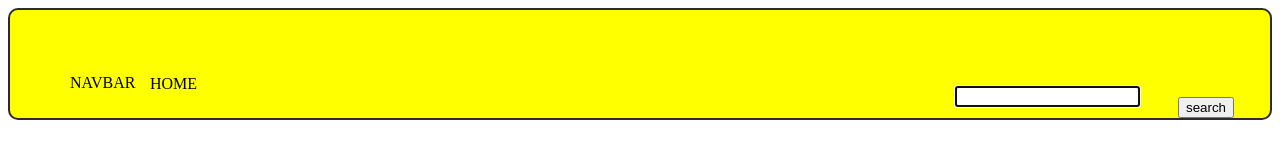
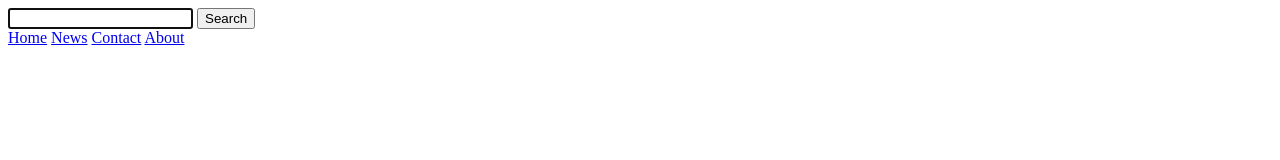
Before and after one commit to PolarBear121/PolarBear121.github.io, a plain HTML site: page index.html in a window 1280 px wide. Drawn offline with nearby package versions, Linux system fonts and the light colour scheme.

Commit message:
Update index.html

```diff
--- a/index.html
+++ b/index.html
@@ -13,26 +13,15 @@
 
 <body>
 
-        <div class="x">
-        <div class="a">
-        	NAVBAR
-         </div>
-         <div class="b">
-         HOME
-         </div>
+    <input id="email-input" type="emai" name="user-email">
+    <button id="kk">Search</button>
 
-<div class="paragraph">
-                    <br>
-                    <input id="email-input" type="emai" name="user-email">
-
-
-            </div>
-
-            <div class="c">
-            	<button id="button">search </button">
-            </button>
-        </div>
-    </div>
+       <div class="topnav">
+  <a class="active" href="#home">Home</a>
+  <a href="#news">News</a>
+  <a href="#contact">Contact</a>
+  <a href="#about">About</a>
+</div>
 
     <script
   src="http://code.jquery.com/jquery-3.3.1.min.js"
```
